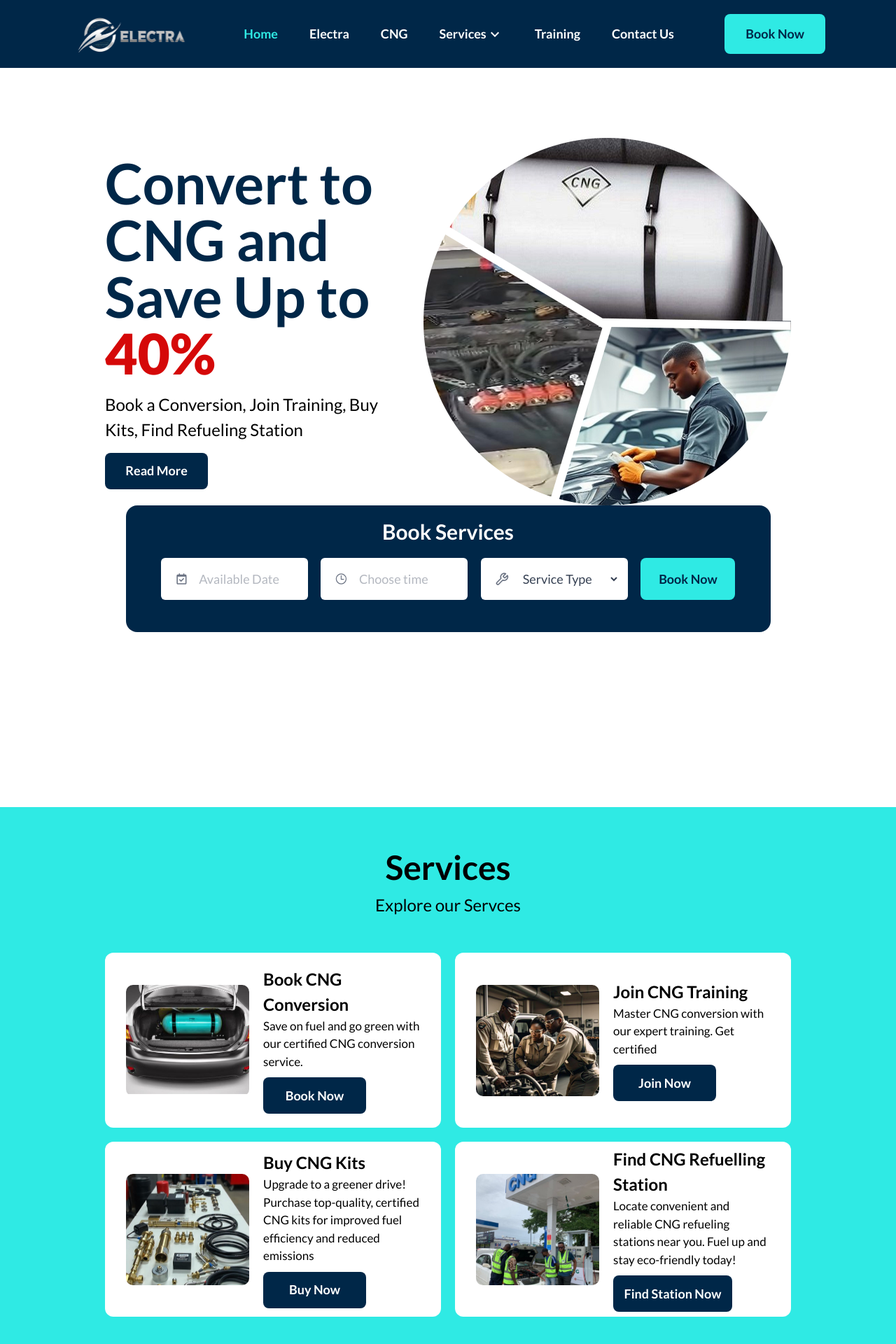
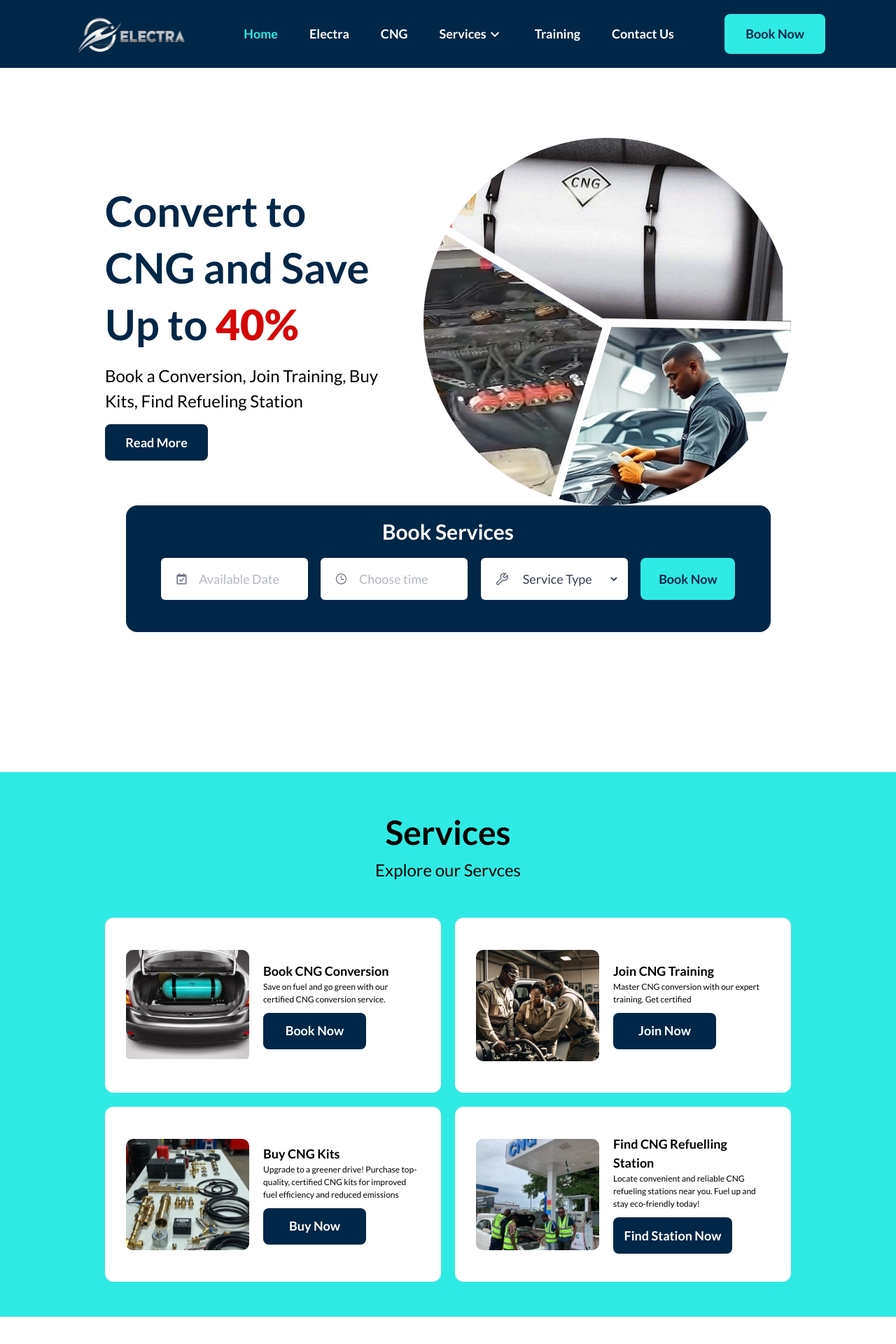
Before and after one commit to annaelowigho/Electra, a React (Vite) app: page / in a window 1280 px wide. Shown: the top 1920 px of the page at 70% size. Built offline with nearby package versions, Linux system fonts and the light colour scheme; a web font is replaced by a local one.

Commit message:
corrections made

```diff
--- a/src/Layouts/Nav.jsx
+++ b/src/Layouts/Nav.jsx
@@ -44,7 +44,7 @@ const Nav = () => {
             </NavLink>
           </li>
           <li className='relative' onMouseEnter={() => setIsDropdownOpen(true)}>
-            <NavLink to='' >
+            <NavLink>
               <div className='flex items-center hover:text-[#2FEAE4]'>
                 <p>Services</p>
                 <MdKeyboardArrowDown className='text-[24px]'/>
--- a/src/Pages/Homepage.jsx
+++ b/src/Pages/Homepage.jsx
@@ -64,8 +64,9 @@ const Homepage = () => {
 
             {/* Hero Section */}
             <div className=' flex flex-col xl:flex-row items-center justify-between gap-10'>
-                <img src="/assets/arrow12.svg" alt="" className='absolute top-[-60px] left-[620px] hidden min-[1300px]:block min-[1900px]:left-[940px]'/>
-                <img src="/assets/dots.svg" alt="" className='absolute top-[470px] left-[318px] hidden min-[1300px]:block'/>
+                <img src="/assets/arrow12.svg" alt="" className='absolute top-[-60px] left-[600px] hidden min-[1300px]:block
+                min-[1900px]:left-[940px]'/>
+                <img src="/assets/dots.svg" alt="" className='absolute top-[480px] left-[318px] hidden min-[1300px]:block'/>
                 <div className='flex flex-col '>
                     {/* <h1 className='text-[60px] md:text-[80px] font-bold text-[#111111] leading-[50px] md:leading-[81px]'>
                         Convert to CNG and  Save Up to 40%
@@ -73,7 +74,11 @@ const Homepage = () => {
                     {/* <p className='text-[24px] font-medium py-[15px] w-[508px]'>
                         Book a Conversion, Join Training, Buy Kits, Find Refueling Station
                     </p> */}
-                    <h1 className='text-[60px] font-bold text-[#002748] leading-[60px] md:text-[80px] md:leading-[81px]'>
+                    <h1 className='text-[60px] font-bold text-[#002748] leading-[60px] md:text-[80px] md:leading-[81px] xl:hidden'>
+                        Convert to CNG and  Save Up to <span className='text-[#D50808] font-black'>40%</span>
+                    </h1>
+                    <h1 className='font-bold text-[#002748] leading-[60px] text-[60px] md:leading-[81px] hidden xl:block
+                    min-[1900px]:text-[69px]'>
                         Convert to CNG and  Save Up to <span className='text-[#D50808] font-black'>40%</span>
                     </h1>
                     <p className='text-[20px] pt-[15px] font-medium md:text-[24px]'>
@@ -150,7 +155,7 @@ const Homepage = () => {
             </div>
         </div>
         {/* Services */}
-        <div className='bg-[#2FEAE4] mt-[50px] xl:mt-[150px] px-[20px] py-[20px] md:px-[30px] xl:px-[150px] xl:py-[50px]'>
+        <div className='bg-[#2FEAE4] mt-[50px] xl:mt-[100px] px-[20px] py-[20px] md:px-[30px] xl:px-[150px] xl:py-[50px]'>
             <h3 className='text-[30px] text-center font-semibold md:text-[48px]'>Services</h3>
             <p className='text-center text-[20px] md:text-[24px] font-medium'>Explore our Servces</p>
             <div className='pt-[20px] md:pt-[50px] flex flex-col gap-[20px]'>
@@ -160,8 +165,8 @@ const Homepage = () => {
                     hover:-translate-y-2'>
                         <img src="/assets/gas-green.svg" alt="" className='w-[120px] lg:w-[176px]'/>
                         <div >
-                            <h4 className='text-[18px] xl:text-[24px] font-semibold'>Book CNG Conversion</h4>
-                            <p className='text-[12px] xl:text-[17px]'>
+                            <h4 className='text-[18px] min-[1300px]:text-[24px] font-semibold'>Book CNG Conversion</h4>
+                            <p className='text-[12px] min-[1300px]:text-[17px]'>
                                 Save on fuel and go green with our certified CNG conversion service.
                             </p>
                             <button className='text-[18px] text-white font-semibold bg-[#002748]  rounded-lg cursor-pointer
@@ -176,8 +181,8 @@ const Homepage = () => {
                     hover:-translate-y-2'>
                         <img src="/assets/cng-training.svg" alt="" className='w-[120px] lg:w-[176px]'/>
                         <div >
-                            <h4 className='text-[18px] xl:text-[24px] font-semibold'>Join CNG Training</h4>
-                            <p className='text-[12px] xl:text-[17px]'>
+                            <h4 className='text-[18px] min-[1300px]:text-[24px] font-semibold'>Join CNG Training</h4>
+                            <p className='text-[12px] min-[1300px]:text-[17px]'>
                                 Master CNG conversion with our expert training. Get certified
                             </p>
                             <button className='text-[18px] text-white font-semibold bg-[#002748]  rounded-lg cursor-pointer
@@ -194,8 +199,8 @@ const Homepage = () => {
                     hover:-translate-y-2'>
                         <img src="/assets/cng-kits.svg" alt="" className='w-[120px] lg:w-[176px]'/>
                         <div >
-                            <h4 className='text-[18px] xl:text-[24px] font-semibold'>Buy CNG Kits</h4>
-                            <p className='text-[12px] xl:text-[17px]'>
+                            <h4 className='text-[18px] min-[1300px]:text-[24px] font-semibold'>Buy CNG Kits</h4>
+                            <p className='text-[12px] min-[1300px]:text-[17px]'>
                                 Upgrade to a greener drive! Purchase top-quality, certified CNG kits for improved fuel efficiency and reduced emissions
                             </p>
                             <button className='text-[18px] text-white font-semibold bg-[#002748]  rounded-lg cursor-pointer
@@ -210,8 +215,8 @@ const Homepage = () => {
                     hover:-translate-y-2'>
                         <img src="/assets/cng-station.svg" alt="" className='w-[120px] lg:w-[176px]'/>
                         <div >
-                            <h4 className='text-[18px] xl:text-[24px] font-semibold'>Find CNG Refuelling Station</h4>
-                            <p className='text-[12px] xl:text-[17px]'>
+                            <h4 className='text-[18px] min-[1300px]:text-[24px] font-semibold'>Find CNG Refuelling Station</h4>
+                            <p className='text-[12px] min-[1300px]:text-[17px]'>
                                 Locate convenient and reliable CNG refueling stations near you. Fuel up and stay eco-friendly today!
                             </p>
                             <button className='text-[18px] text-white font-semibold bg-[#002748]  rounded-lg cursor-pointer
@@ -226,7 +231,7 @@ const Homepage = () => {
         </div>
 
         {/* Why choose us */}
-        <div className='mt-[50px] md:mt-[100px] xl:mt-[150px] px-[20px] py-[20px] md:px-[30px] xl:px-[150px] xl:py-[50px]'>
+        <div className='mt-[50px] md:mt-[100px] xl:mt-[100px] px-[20px] py-[20px] md:px-[30px] xl:px-[150px] xl:py-[50px]'>
             <div className='flex items-center justify-center gap-3 md:gap-10 xl:gap-16'>
                 <img src="/assets/straight-dots.svg" alt="" />
                 <div>
```
